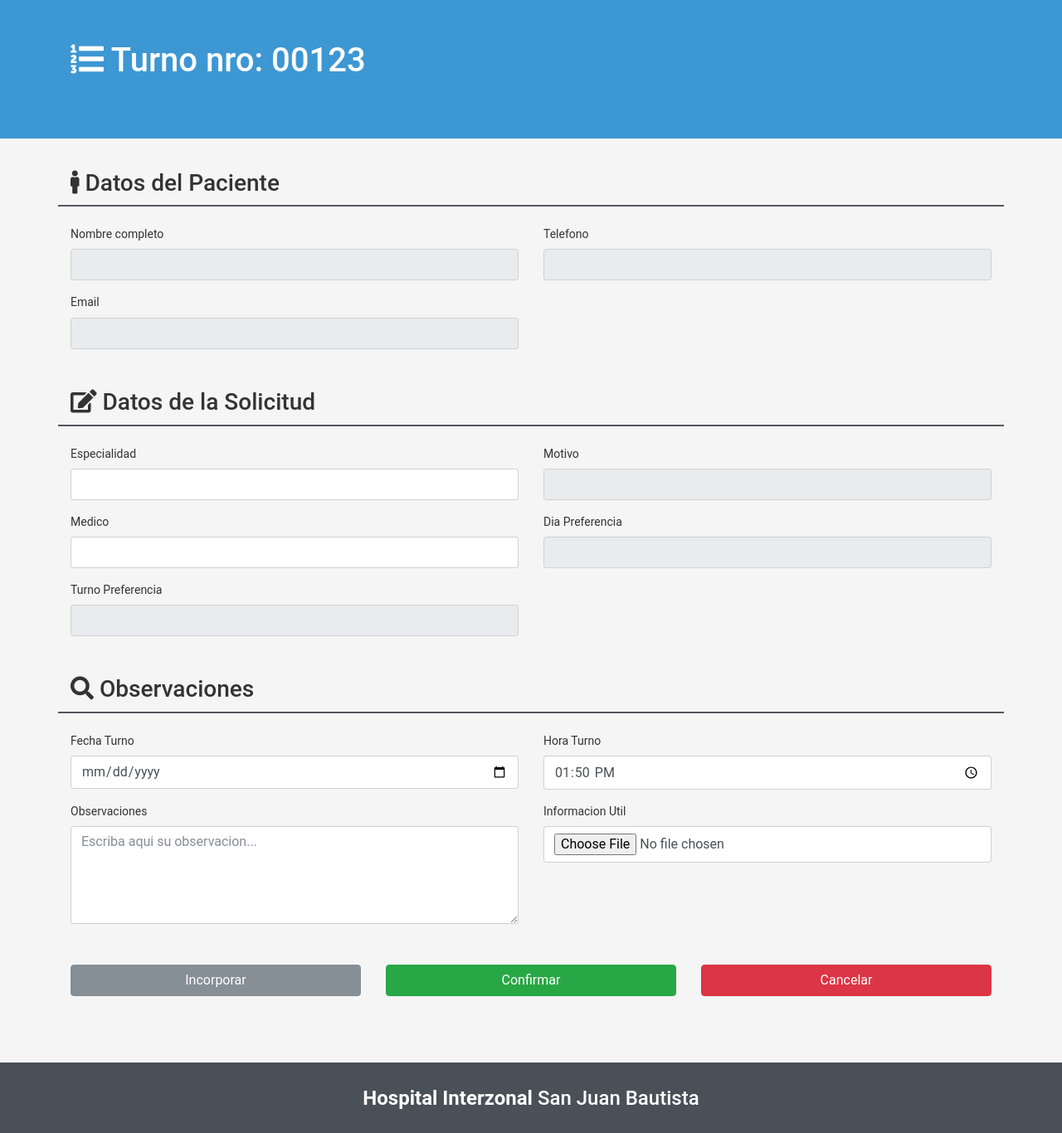
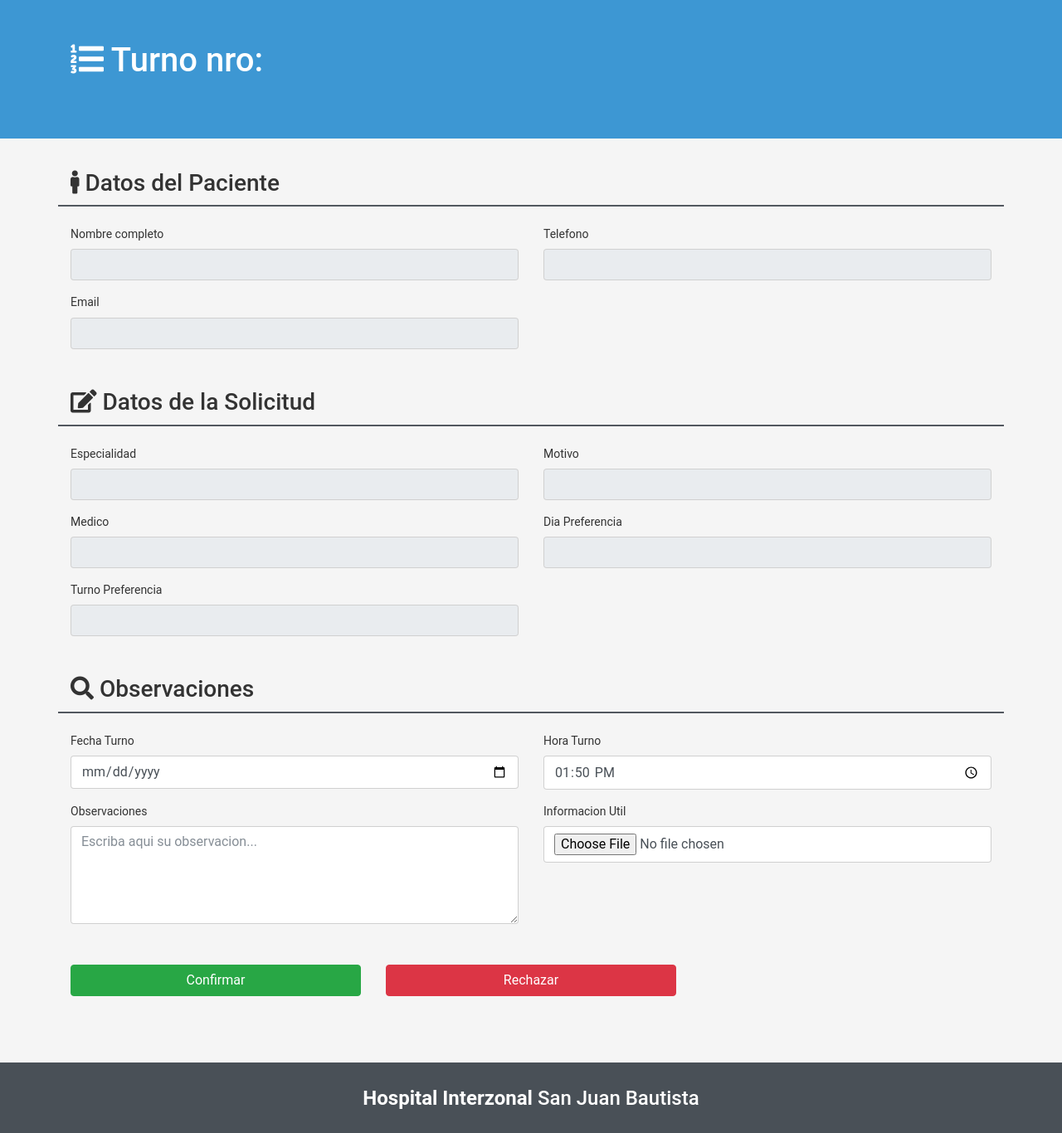
Before and after one commit to borbotons/HISJB-codigo, a PHP site: page /controladores/revsolicitud1.php?id=1 in a window 1280 px wide. Shown: the whole page at 83% size. Run offline with PHP 8.4, Linux system fonts and the light colour scheme; a user stored in the database is signed in; tables that the repository leaves empty or names only in its code hold one stand-in row (values such as "Sample post"); a stand-in replaces the project's code that opens the database connection.

Commit message:
cambiostipousuario

```diff
--- a/atencion.html
+++ b/atencion.html
@@ -31,7 +31,7 @@
                             </div>
                             <div class="form-group">
                                 <label for="password">Ingrese contrase&ntilde;a</label>
-                                <input type="password" class="form-control" placeholder="Contrase&ntilde;a" required name="password">
+                                <input type="password" class="form-control" placeholder="Contrase&ntilde;a" required autofocus name="password">
                             </div>
                             <button class="btn btn-success btn-block" type="submit" onclick="login.submit()">Ingresar </button>
                             <p><i>Los datos de inicio requeridos para el ingreso en el sistema, son proporcionados &uacutenicamente por <strong>personal autorizado del HISJB</strong>.</i></p>
--- a/controladores/nuevo_user.php
+++ b/controladores/nuevo_user.php
@@ -14,6 +14,7 @@
     $division = limpiar($_POST['division']);
     $dni = $_POST['dni'];
     $email = $_POST['email'];
+    $tipo = $_POST['tipo'];
     //$pass = hash('sha512', $pass);
 
    // echo '<h1>'.$usuario.$pass.$nombrecomp.'</h1>';
@@ -29,7 +30,7 @@
     }
 
     $statement = $conexion->prepare('INSERT INTO usuarios (
-    	usuario, pass, idusuario, division, nombrecomp, dni, email) VALUES (:usuario,:pass,null,:div,:nomb,:dni,:email )');
+    	usuario, pass, idusuario, division, nombrecomp, dni, email, tipo) VALUES (:usuario,:pass,null,:div,:nomb,:dni,:email,:tipo )');
 
 
     $statement->execute(array(
@@ -38,7 +39,8 @@
         ':div' => $division,
         ':nomb' => $nombrecomp,
         ':dni' => $dni,
-        ':email' => $email
+        ':email' => $email,
+        ':tipo' => $tipo
          ));
 
    // echo "<script>alert('Usuario creado con exito')</script>";
--- a/sesion/revisolicitud/confturno.html
+++ b/sesion/revisolicitud/confturno.html
@@ -5,11 +5,11 @@
     <meta name="viewport" content="width=device-width, initial-scale=1.0">
     <title>Confirmacion de turno - Hospital SJB</title>
 
-    <link rel="stylesheet" type="text/css" href="../../css/normalize.css">
-    <link rel="stylesheet" type="text/css" href="../../css/bootstrap.min.css">
-    <link rel="stylesheet" href="../../css/awesome/css/fontawesome-all.min.css">
-    <link rel="stylesheet" href="../../css/comun.css"> <!-- hoja de estilo con header y footer -->
-    <link rel="stylesheet" href="../../confirmacion-turno.css">
+    <link rel="stylesheet" type="text/css" href="../css/normalize.css">
+    <link rel="stylesheet" type="text/css" href="../css/bootstrap.min.css">
+    <link rel="stylesheet" href="../css/awesome/css/fontawesome-all.min.css">
+    <link rel="stylesheet" href="../css/comun.css"> <!-- hoja de estilo con header y footer -->
+    <link rel="stylesheet" href="../confirmacion-turno.css">
 
     <link rel="icon" href="../../img/iconos/mano3.ico">
 </head>
@@ -17,7 +17,7 @@
 
 <div class="container-fluid base">
     <div class="container">
-            <h1><i class="fas fa-list-ol"></i> Turno nro: 00123</h1>
+            <h1><i class="fas fa-list-ol"></i> Turno nro: <?php echo $resulta['cod_solicitud']; ?></h1>
     </div>
 </div>
 <div class="container-fluid datos">
@@ -57,7 +57,7 @@
                 <div class="row">
                     <div class="col-sm-6 form-group">
                         <label for="espec" >Especialidad</label>
-                        <input class="form-control" type="text" name="espec" value="<?php echo $resulta['especialidad'] ?>" />
+                        <input class="form-control" type="text" name="espec" value="<?php echo $resulta['especialidad'] ?>" disabled />
                     </div>
                     <div class="col-sm-6 form-group">
                         <label for="motivo" >Motivo</label>
@@ -67,7 +67,7 @@
                 <div class="row">
                     <div class="col-sm-6 form-group">
                         <label for="med" >Medico</label>
-                        <input class="form-control" type="text" name="med" value="<?php echo $resulta['medico'] ?>"  />
+                        <input class="form-control" type="text" name="med" value="<?php echo $resulta['medico'] ?>"  disabled/>
                     </div>
                     <div class="col-sm-6 form-group">
                         <label for="diapref" >Dia Preferencia</label>
@@ -111,14 +111,14 @@
             </div>
 
             <div class="row">
-                <div class="col-sm-4 form-group">
-                    <button class="md-close btn btn-secondary btn-block" type="submit" onclick="conf.submit();">Incorporar</button>
-                </div>
+                <!--<div class="col-sm-4 form-group">
+                    <button class="md-close btn btn-secondary btn-block" type="submit" onclick="conf.submit();">Aceptar</button>
+                </div>-->
                 <div class="col-sm-4 form-group">
                     <a class="btn btn-success btn-block" href="">Confirmar</a>
                 </div>
                 <div class="col-sm-4 form-group">
-                        <a class="btn btn-danger btn-block" href="../../controladores/panel_user.php">Cancelar</a>
+                        <a class="btn btn-danger btn-block" href="../controladores/panel_user.php">Rechazar</a>
                 </div>
             </div>
         </form>
@@ -132,7 +132,7 @@
 
 
 
-    <script type="text/javascript" src="../../js/jquery-3.2.1.min.js"></script>
-    <script type="text/javascript" src="../../js/bootstrap.min.js"></script>
+    <script type="text/javascript" src="../js/jquery-3.2.1.min.js"></script>
+    <script type="text/javascript" src="../js/bootstrap.min.js"></script>
 </body>
 </html>
```
Also changed, not shown: controladores/login.php (+4 -3 lines), controladores/panel_admin.php (+8 -0 lines), sesion/paneladmin.html (+8 -4 lines).
